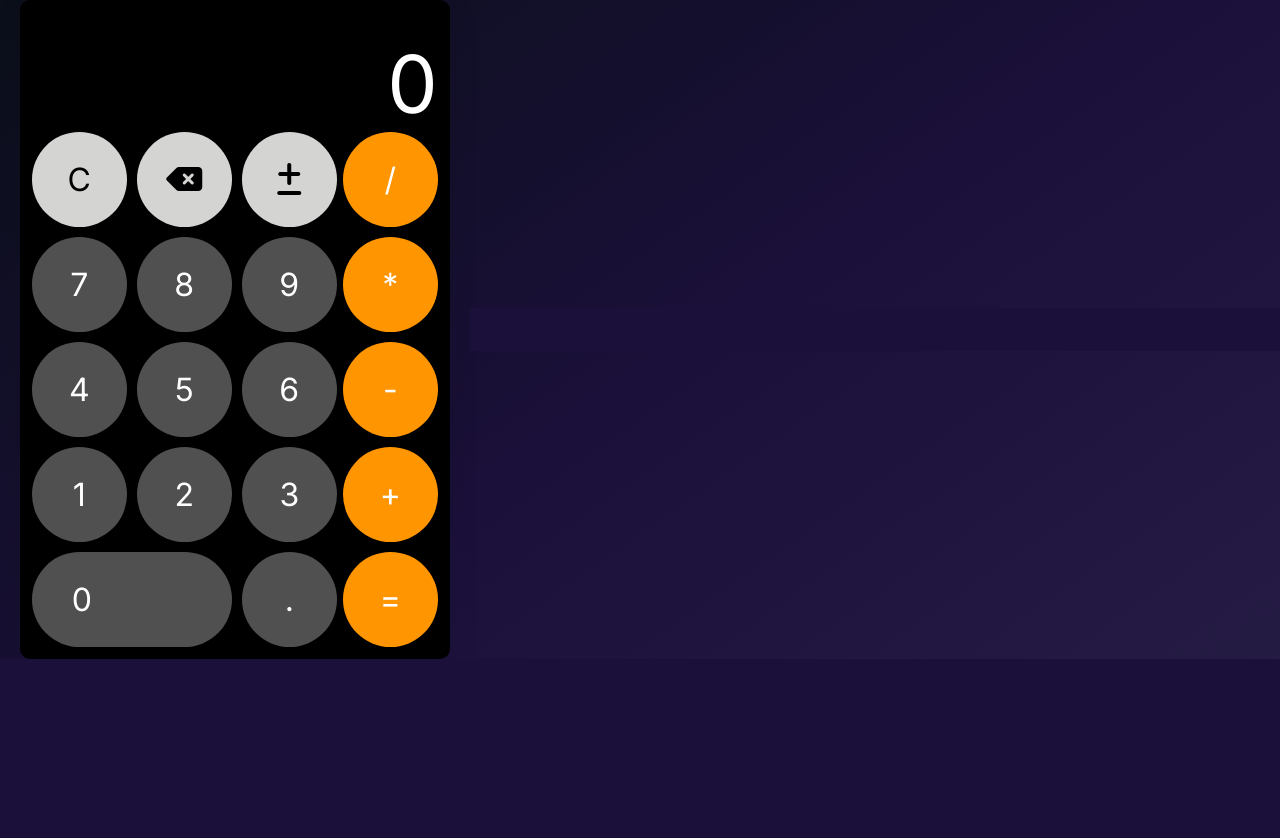
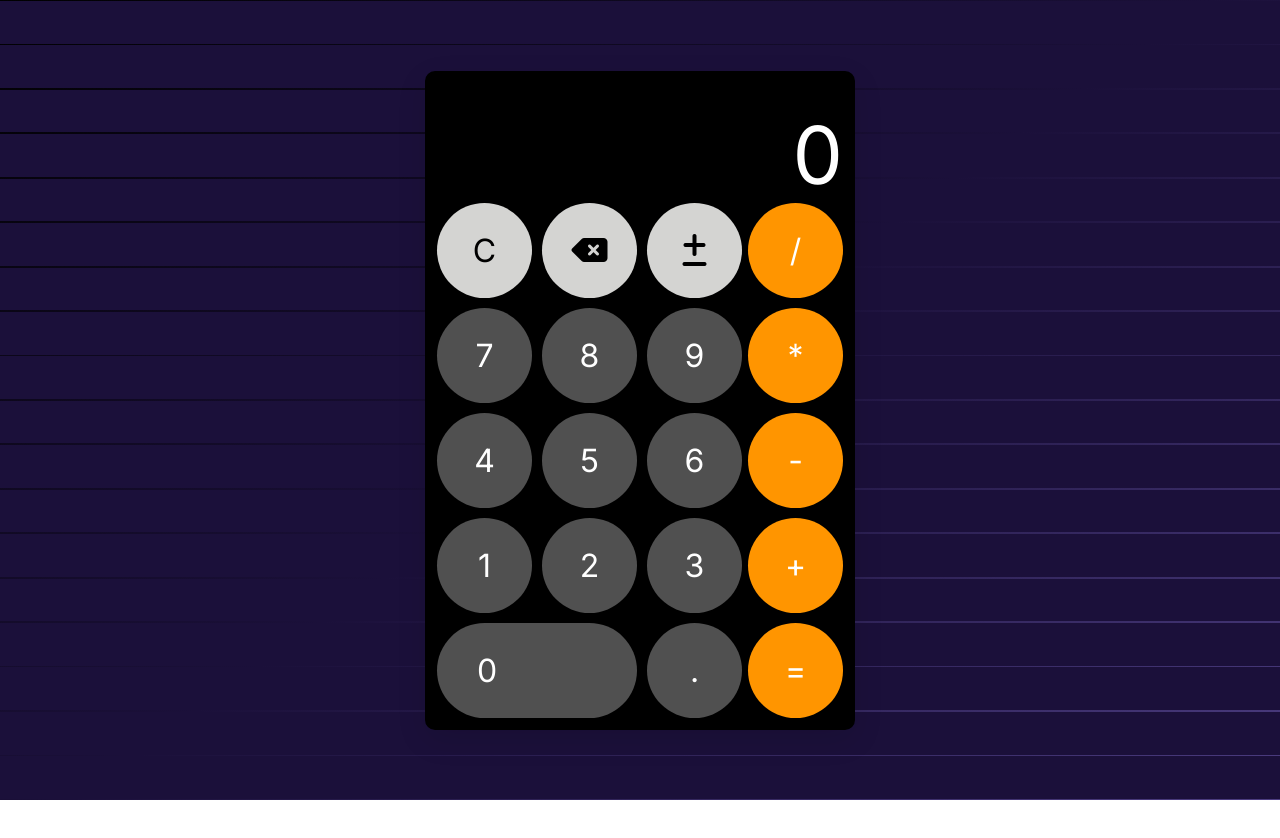
Before and after one commit to JustinGrunberg/Calculator, a plain HTML site: page index.html in a window 1280 px wide. Shown: the top 838 px of the page. After the commit the page ends 800 px from the top, so only its background shows below. Drawn offline with Linux system fonts and the light colour scheme.

```diff
--- a/styles.css
+++ b/styles.css
@@ -14,10 +14,12 @@ body {
 main{
     display: flex;
     height: 100vh;
+    width: 100vw;
     justify-content: center;
     align-items: center;
     flex-wrap: wrap;
-    background: linear-gradient(145deg, #0B0F1A, #1B103A, #261D45);
+    background: linear-gradient(145deg, #000000, #1B103A, #4c3d81);
+    position: relative
 }
 
 .calculator {
@@ -30,6 +32,7 @@ main{
   background-color: black;
   transition: border-color 0.5s ease, transform 0.5s ease;
   box-shadow: 0 10px 30px rgba(0, 0, 0, 0.1);
+  position: absolute;
 }
 
 .calculator:hover {
```
